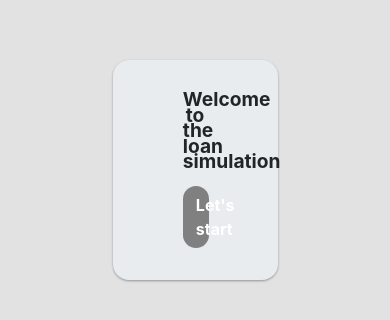
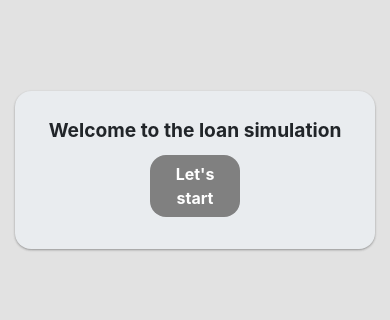
Before and after one commit to ricardovejarano/loan-simulation, a Vue app: page / in a window 390 px wide. Shown: the part 236-556 px from the top of the page. Built offline with nearby package versions, Linux system fonts and the light colour scheme.

Commit message:
Improvements in home

```diff
--- a/src/views/Home.vue
+++ b/src/views/Home.vue
@@ -1,10 +1,10 @@
 <template>
   <div class="container">
     <div class="row align-middle align-items-center card-login">
-      <div class="col-6 mx-auto">
+      <div class="col-12 col-md-6 mx-auto">
         <div class="jumbotron text-center">
           <div class="row mb-3">
-            <div class="col-4 offset-4 title-txt">
+            <div class="col-12 col-lg-4 offset-lg-4 title-txt">
               <span>Welcome to the loan simulation</span>
             </div>
           </div>
@@ -31,16 +31,12 @@ export default {
 </script>
 
 <style>
-#main-content {
-  overflow-x: hidden;
-  overflow-y: hidden;
-  background-color: rgba(226, 226, 226, 1);
-}
 .card-login {
   height: 100vh;
 }
 
 .jumbotron {
+  min-width: 17rem;
   box-shadow: 0 1px 3px rgba(0, 0, 0, 0.12), 0 1px 2px rgba(0, 0, 0, 0.24);
   border-radius: 1rem;
   transition: all 0.3s cubic-bezier(0.25, 0.8, 0.25, 1);
```
